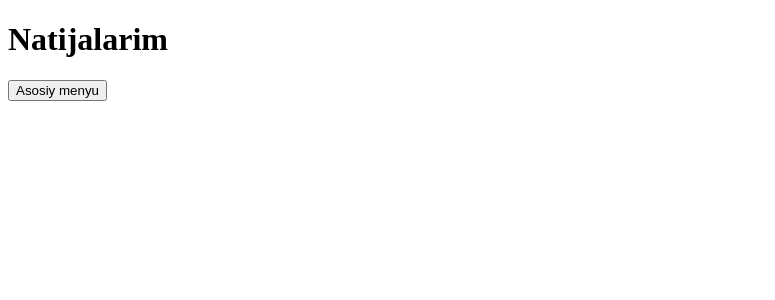
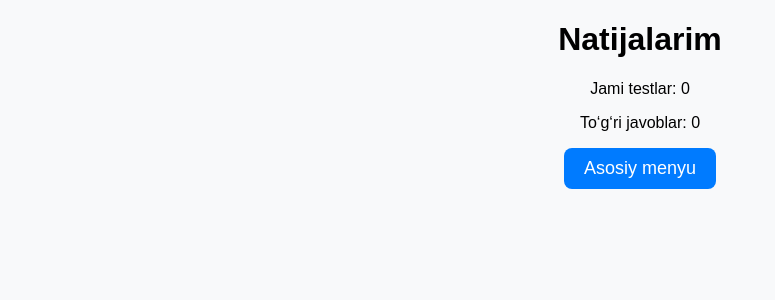
Before and after one commit to NurStarUz/MINI-APP-FOR-TEST, a Flask app: page /results in a window 1280 px wide. Shown: the top 300 px of the page, without its empty margins (0-775 px from the left). Run offline with Flask 3, Linux system fonts and the light colour scheme.

Commit message:
Update results.html

```diff
--- a/templates/results.html
+++ b/templates/results.html
@@ -4,6 +4,7 @@
     <meta charset="UTF-8">
     <meta name="viewport" content="width=device-width, initial-scale=1.0">
     <title>Natijalar</title>
+    <link rel="stylesheet" href="/static/style.css">
 </head>
 <body>
     <h1>Natijalarim</h1>
@@ -14,6 +15,8 @@
         </li>
         {% endfor %}
     </ul>
+    <p>Jami testlar: {{ total_tests }}</p>
+    <p>To‘g‘ri javoblar: {{ total_correct }}</p>
     <button onclick="location.href='/'">Asosiy menyu</button>
 </body>
 </html>
```
